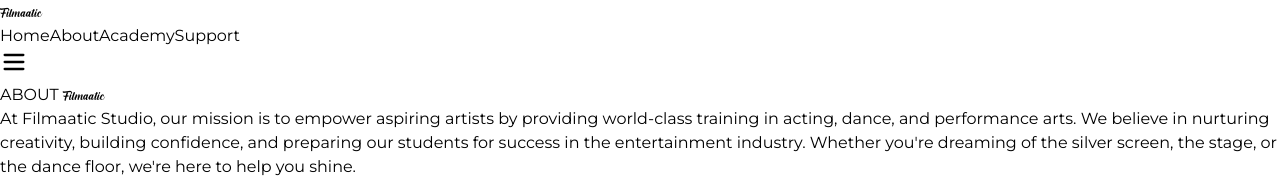
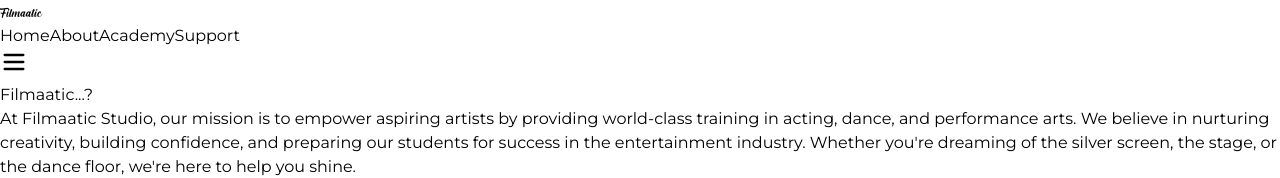
Before and after one commit to lifeplannerdev/filmaatic, a React (Vite) app: page /about in a window 1280 px wide. Shown: the top 178 px of the page. Built offline with nearby package versions, Linux system fonts and the light colour scheme.

Commit message:
20 march commit

```diff
--- a/src/pages/About.jsx
+++ b/src/pages/About.jsx
@@ -38,7 +38,7 @@ const About = () => {
             variants={fadeInUp}
             className="text-5xl font-bold text-center mb-8 mt-10"
           >
-            ABOUT <span className="text-transparent text-7xl bg-clip-text bg-gradient-to-r from-pink-500 to-purple-500" style={{ fontFamily: "SmileCandy", }}>Filmaatic</span>
+            Filmaatic...?
           </motion.h1>
         </motion.div>
 
```
